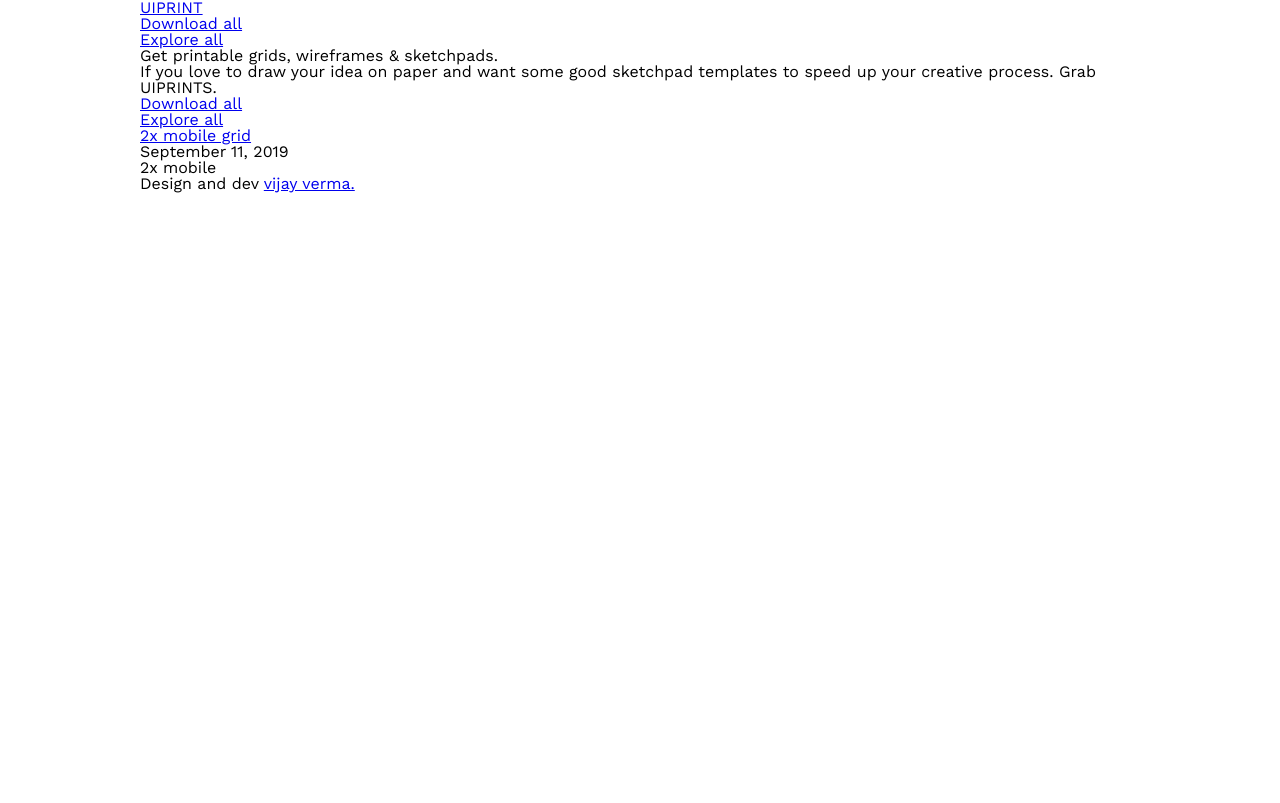
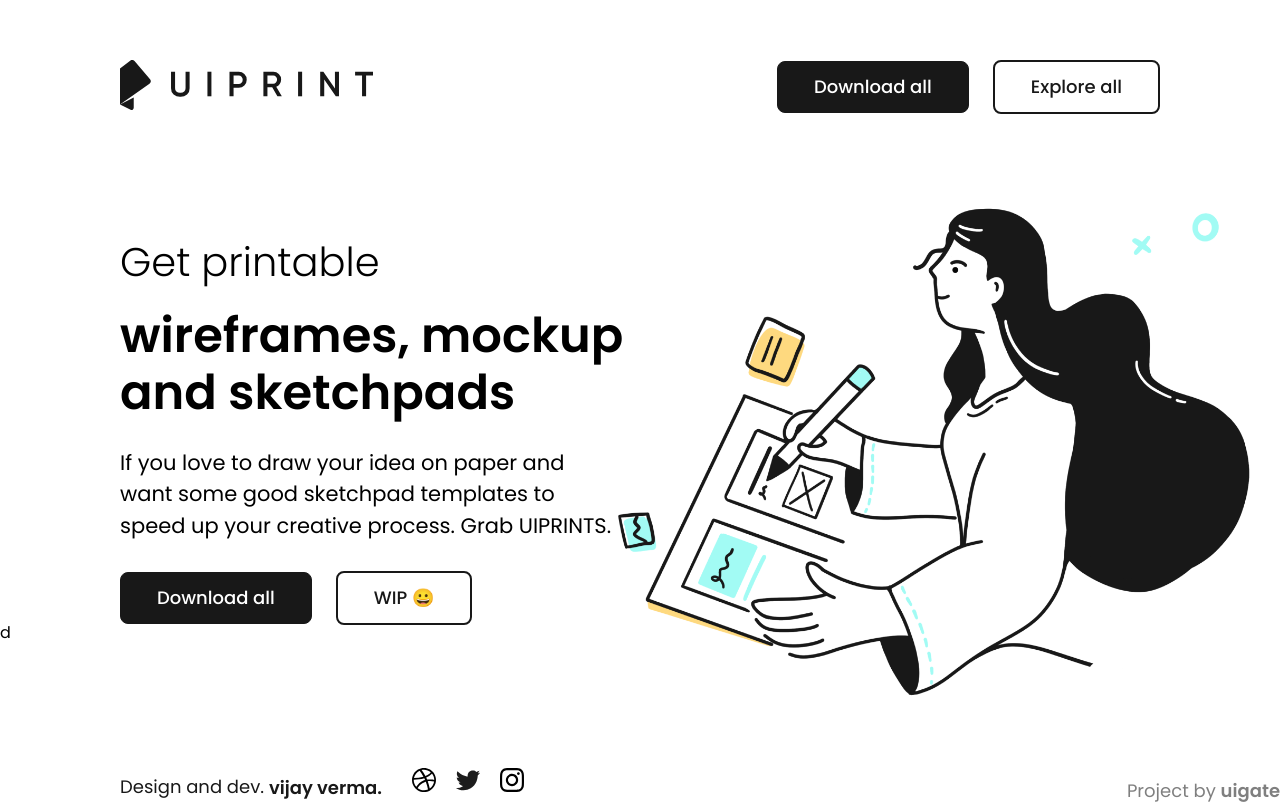
Before and after one commit to realvjy/uiprint, a Gatsby site: page / in a window 1280 px wide. Built offline with nearby package versions, Linux system fonts and the light colour scheme; Gatsby itself is replaced by a stand-in of ours.

Commit message:
Basic Layout

```diff
--- a/gatsby-config.js
+++ b/gatsby-config.js
@@ -53,6 +53,15 @@
         //trackingId: `ADD YOUR TRACKING ID HERE`,
       },
     },
+    {
+      resolve: "gatsby-plugin-react-svg",
+      options: {
+        rule: {
+          include: /images/
+        }
+      }
+    },
+
     `gatsby-plugin-feed`,
     {
       resolve: `gatsby-plugin-manifest`,
--- a/package.json
+++ b/package.json
@@ -15,6 +15,7 @@
     "gatsby-plugin-manifest": "^2.2.16",
     "gatsby-plugin-offline": "^2.2.10",
     "gatsby-plugin-react-helmet": "^3.1.7",
+    "gatsby-plugin-react-svg": "^2.1.2",
     "gatsby-plugin-sass": "^2.1.14",
     "gatsby-plugin-sharp": "^2.2.22",
     "gatsby-remark-copy-linked-files": "^2.1.19",
--- a/src/components/layout.js
+++ b/src/components/layout.js
@@ -2,6 +2,7 @@
 import { Link } from "gatsby"
 
 import "./layout.scss"
+
 
 class Layout extends React.Component {
   render() {
@@ -9,15 +10,15 @@
     const rootPath = `${__PATH_PREFIX__}/`
     let header = (
       <nav className="container">
-        <Link to={`/`} >
-          {title}
+        <Link to={`/`} className="brand">
+          <img src="/logo.svg" className="logo" />
         </Link>
-        <ul className="links">
-          <li className="btn btn-color">
-            <Link to={`/`}>Download all</Link>
+        <ul className="buttons links">
+          <li className="pad-r24">
+            <a href="https://github.com/realvjy/uiprint/releases/download/v1.0/uiprint-iphone-2up-extended@A4.pdf.zip" className="btn btn-color">Download all</a>
           </li>
-          <li className="btn btn-outline">
-            <Link to={`/`}>Explore all</Link>
+          <li>
+            <Link to={`/`} className="btn btn-outline">Explore all</Link>
           </li>
         </ul>
       </nav>
@@ -25,9 +26,19 @@
     return (
       <div className="uiprint_main">
         <header>{header}</header>
-        <main className="container">{children}</main>
-        <footer className="container">
-          <h3>Design and dev <a href="https://vijayverma.co">vijay verma.</a></h3>
+        <main className="container">{children}</main>d
+        <footer className="container footer">
+          <div className="dev-credit">
+          <h3>Design and dev. <a href="https://vijayverma.co">vijay verma.</a> </h3>
+          <ul className="scl-lnk">
+            <li><a href="https://dribbble.com/realvjy" target="__blank"><img src="dribbble.svg"/></a></li>
+            <li><a href="https://twitter.com/realvjy" target="__blank"><img src="twitter.svg"/></a></li>
+            <li><a href="https://instagram.com/realvjy" target="__blank"><img src="insta.svg"/></a></li>
+          </ul>
+          </div>
+          <div className="company">
+           <h3>Project by <a href="https://vijayverma.co">uigate</a></h3>
+          </div>
         </footer>
       </div>
     )
--- a/src/components/layout.scss
+++ b/src/components/layout.scss
@@ -1,4 +1,4 @@
-@import url('https://fonts.googleapis.com/css?family=Work+Sans:300,400,500,600,700&display=swap');
+@import url('https://fonts.googleapis.com/css?family=Poppins:300,400,400i,500,600&display=swap');
 
 /* http://meyerweb.com/eric/tools/css/reset/
    v2.0 | 20110126
@@ -44,11 +44,177 @@
 
 
 html,  body{
-  font-family: 'Work Sans', sans-serif;
+  font-family: 'Poppins', sans-serif;
 }
 
+// Variables
+$black: #181818;
+$white: #ffffff;
+$grey: #F1EDE9;
+$blue: #A2FBF4;
 // Basic layout
 .container{
-  max-width: 1000px;
+  max-width: 1040px;
   margin: 0 auto;
 }
+
+.hero_section{
+
+}
+
+.hero_wrapper{
+  display: flex;
+  flex-wrap: wrap;
+  justify-content: space-between;
+  flex-direction: row;
+  position: relative;
+  max-height: 80vh;
+  .text_detail{
+    max-width: 600px;
+    margin-top: 60px;
+    z-index: 999;
+    h1{
+      font-size: 48px;
+      font-weight:600;
+      line-height: 120%;
+      margin-bottom: 25px;
+      small{
+        margin-bottom: 15px;
+        font-size: 40px;
+        display: block;
+        font-weight: 300;
+      }
+    }
+    p{
+      font-size: 21px;
+      line-height: 150%;
+      max-width: 500px;
+      margin-bottom: 30px;
+    }
+  }
+  .hero_media{
+    position: absolute;
+    top: 10px;
+    right: -100px;
+    z-index: 900;
+    img{
+      max-width: 650px;
+    }
+  }
+}
+.links{
+  >li{
+    display: inline-block;
+  }
+}
+
+.pad-r24{
+  padding-right: 24px!important;
+}
+
+nav{
+    display: flex;
+    flex-wrap: wrap;
+    justify-content: space-between;
+    flex-direction: row;
+    padding: 60px 0;
+    .brand{
+      display: block;
+      .logo{
+        height: 50px;
+      }
+    }
+    .buttons{
+    }
+}
+
+.buttons{
+  .btn{
+    font-size: 18px;
+    text-decoration: none;
+    line-height: 24px;
+    font-weight: 500;
+    padding: 13px 36px;
+    display: inline-block;
+    transition: all ease 0.2s;
+    border-radius: 8px;
+    &.btn-color{
+      border: 1px solid $black;
+      background: $black;
+      color: $white;
+      &:hover{
+        background: rgba(0,0,0,1);
+      }
+    }
+    &.btn-outline{
+      border: 2px solid $black;
+      color: $black;
+      &:hover{
+        background: rgba(0,0,0,.03);
+      }
+    }
+  }
+}
+
+.footer{
+  display: flex;
+  flex-wrap: wrap;
+  justify-content: space-between;
+
+  .dev-credit{
+    position: absolute;
+    bottom: 0;
+    vertical-align: middle;
+    h3{
+      color: $black;
+      font-weight: 400;
+      font-size: 18px;
+      display: inline-block;
+      vertical-align: middle;
+      line-height: 24px;
+    }
+    a{
+      font-weight: 600;
+      text-decoration: none;
+      color: $black;
+      vertical-align: middle;
+      &:hover{
+        text-decoration: underline;
+        color: #000000;
+      }
+    }
+    .scl-lnk{
+      display: inline-block;
+      margin: 0;
+      padding: 0;
+      margin-left: 30px;
+      >li{
+        display: inline-block;
+        margin-right: 20px;
+        a{
+          display: block;
+          img{
+            display: block;
+            height: 24px;
+          }
+        }
+      }
+    }
+  }
+  .company{
+    position: absolute;
+    bottom: 0;
+    right: 0;
+    z-index: 9999;
+    h3{
+      font-size: 18px;
+      color: rgba(0,0,0,0.5);
+      font-weight: 400;
+    }
+    a{
+      font-weight: 600;
+      text-decoration: none;
+      color: rgba(0,0,0,0.5);
+    }
+  }
+}
--- a/src/pages/index.js
+++ b/src/pages/index.js
@@ -19,49 +19,30 @@
             <div className="hero_wrapper">
               <div className="text_detail">
                 <h1>
-                  Get printable grids, wireframes & sketchpads.
+                  <small>Get printable</small>
+                  wireframes, mockup and sketchpads
                 </h1>
                 <p>
                   If you love to draw your idea on paper and want some good sketchpad templates to speed up your creative process. Grab UIPRINTS.
                 </p>
                 <div className="buttons">
                   <ul className="links">
-                    <li className="btn btn-color">
-                      <Link to={`/`}>Download all</Link>
+                    <li className="pad-r24">
+                      <a href="https://github.com/realvjy/uiprint/releases/download/v1.0/uiprint-iphone-2up-extended@A4.pdf.zip" className="btn btn-color">Download all</a>
                     </li>
-                    <li className="btn btn-outline">
-                      <Link to={`/`}>Explore all</Link>
+                    <li>
+                      <a href="https://github.com/realvjy/uiprint" className="btn btn-outline"> WIP 😀</a>
                     </li>
                   </ul>
                 </div>
               </div>
+              <div className="hero_media">
+                <img src="/uiprint-illustration.png" />
+              </div>
             </div>
           </div>
         </section>
-        {posts.map(({ node }) => {
-          const title = node.frontmatter.title || node.fields.slug
-          return (
-            <article key={node.fields.slug}>
-            <div>
-                <header>
-                  <h3>
-                    <Link style={{ boxShadow: `none` }} to={node.fields.slug}>
-                      {title}
-                    </Link>
-                  </h3>
-                  <small>{node.frontmatter.date}</small>
-                </header>
-                <section>
-                  <p
-                    dangerouslySetInnerHTML={{
-                      __html: node.frontmatter.description || node.excerpt,
-                    }}
-                  />
-                </section>
-              </div>
-            </article>
-          )
-        })}
+
       </Layout>
     )
   }
```
Also changed, not shown: src/images/logo.svg (added), src/images/uiprint-illustration.png (added), static/dribbble.svg (added), static/insta.svg (added), static/logo.svg (added), static/twitter.svg (added), static/uiprint-illustration.png (added), 1 other file.
